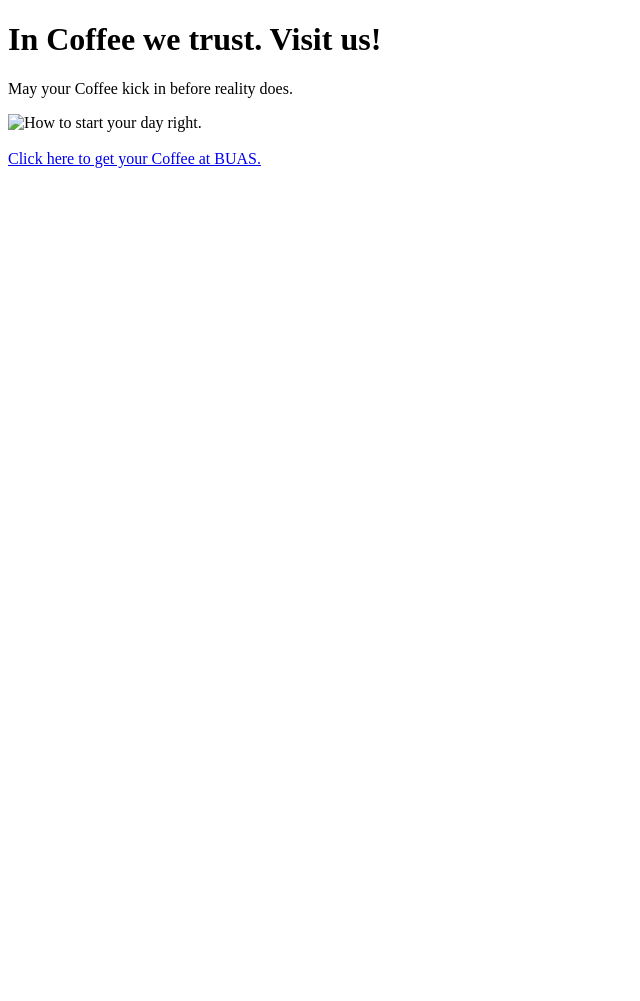
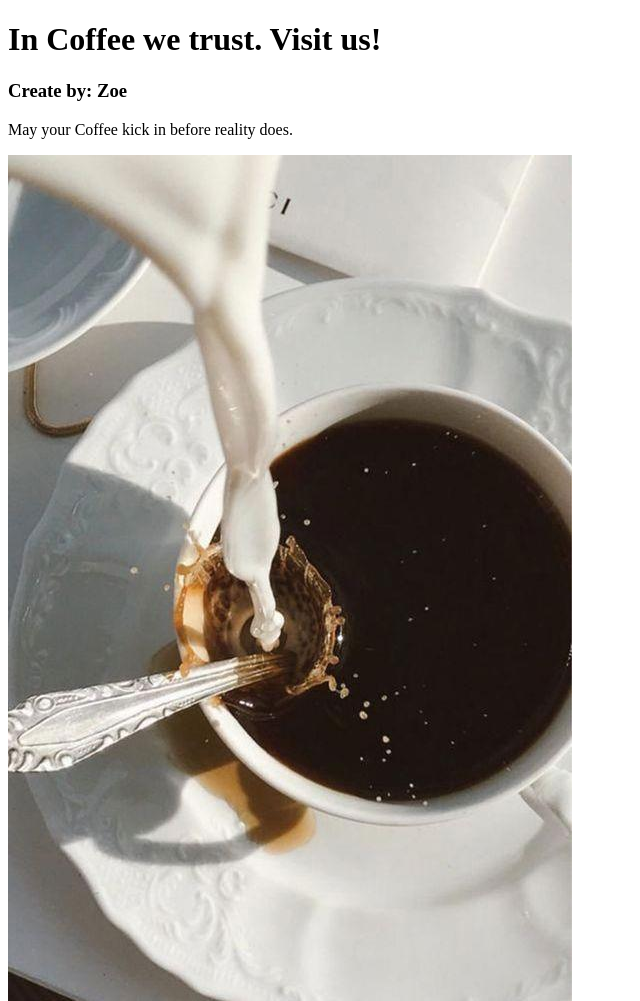
Before and after one commit to zoebell-hub/-prj4-chapter-3, a plain HTML site: page index.html in a window 1280 px wide. Shown: the top 1001 px of the page, without its empty margins (0-640 px from the left). Before the commit the page ends 800 px from the top, so only its background shows below. Drawn offline with Linux system fonts and the light colour scheme.

Commit message:
Update index.html
Added own name

```diff
--- a/index.html
+++ b/index.html
@@ -3,11 +3,13 @@
   <head>
     <meta charset="UTF-8">
     <title>Coffee webpage</title>
+  </head>
   <body>
     <h1>In Coffee we trust. Visit us!</h1>
+	  <h3>Create by: Zoe</h3>
     <p>May your Coffee kick in before reality does.</p>
-    <img src"=../images/coffee.jpg" alt="How to start your day right.">
+    <img src="images/coffee.jpg" alt="How to start your day right.">
     <br><br>
-    <a href="www.buas.nl">Click here to get your Coffee at BUAS.</a>
+    <a href="https://www.buas.nl">Click here to get your Coffee at BUAS.</a>
   </body>
 </html>
```
